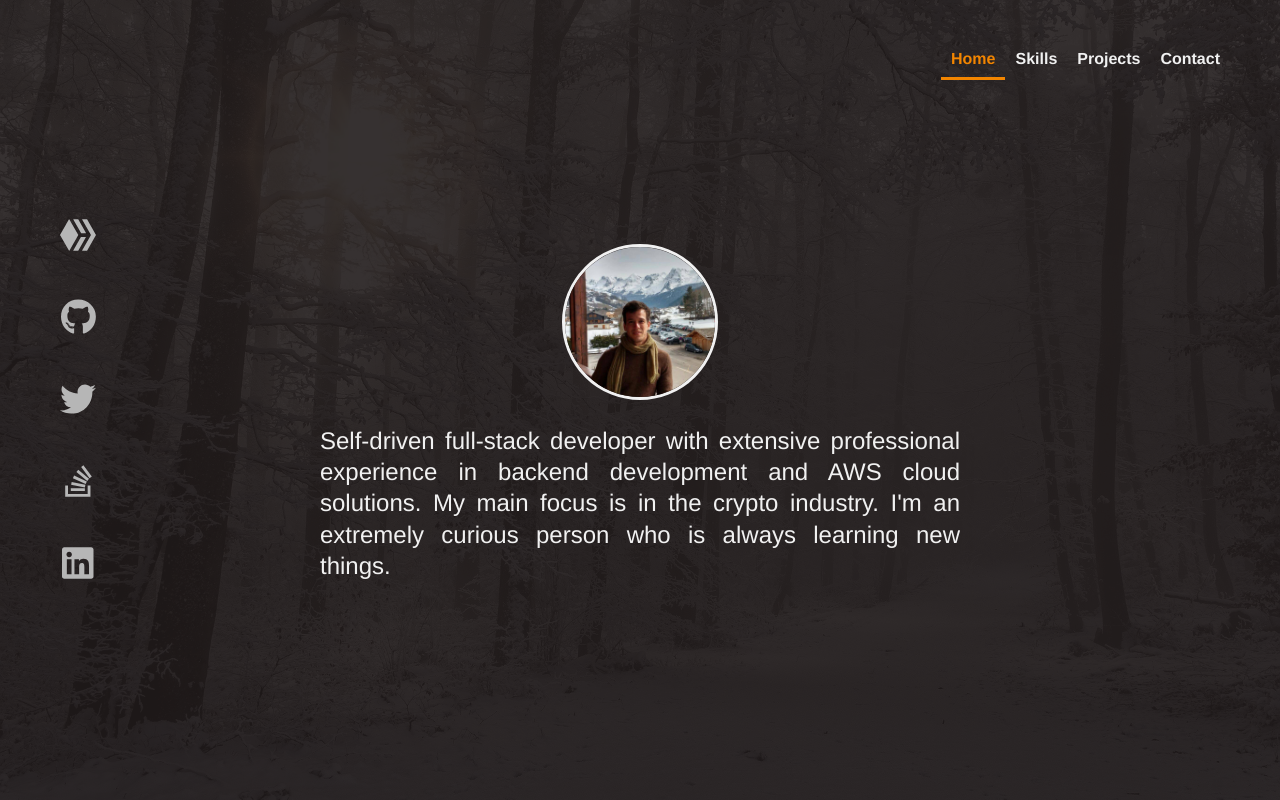
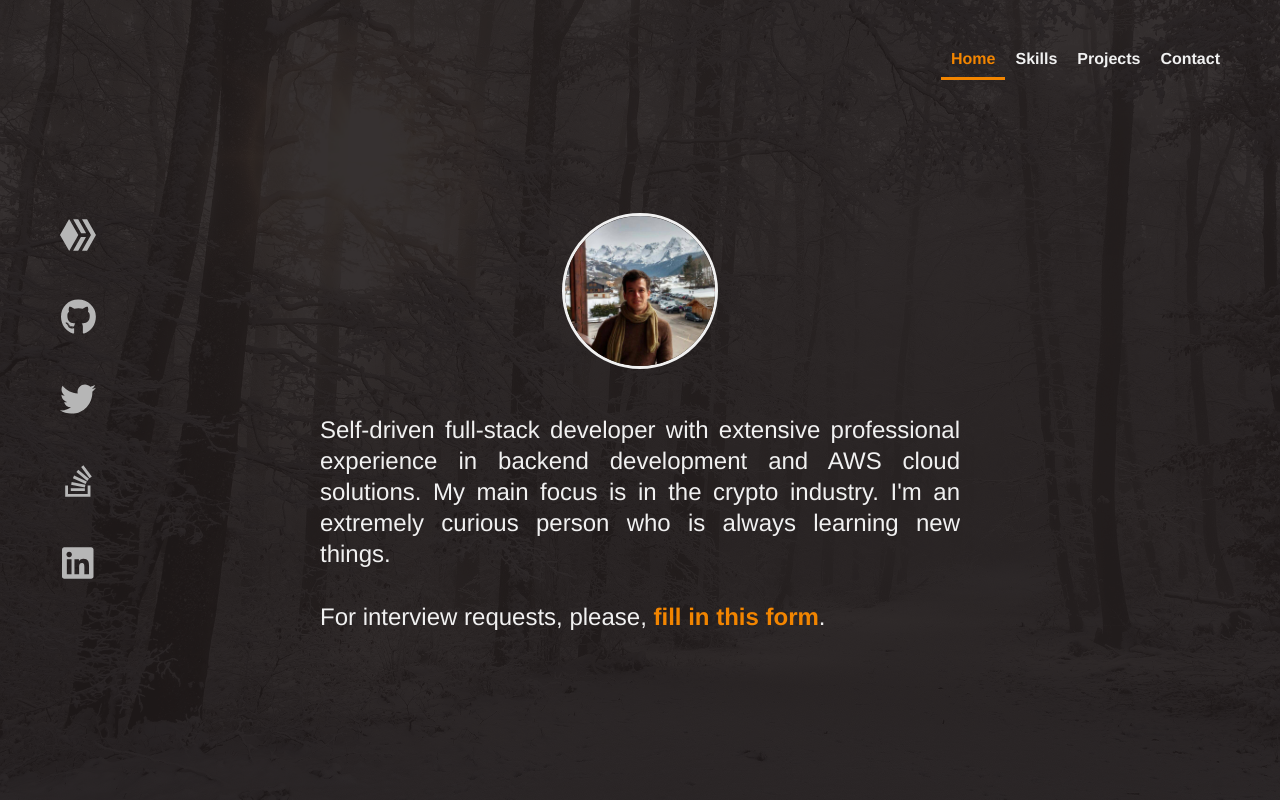
Before and after one commit to AusPrinzip/lightproject.me, a Vue app: page / in a window 1280 px wide. Built offline with nearby package versions, Linux system fonts and the light colour scheme.

Commit message:
Small margin fixes

```diff
--- a/src/components/domains/Skills/Skill.vue
+++ b/src/components/domains/Skills/Skill.vue
@@ -54,7 +54,7 @@
     .heading {
         font-size: 24px;
         font-weight: bold;
-        padding-bottom: 5px;
+        padding-bottom: 12px;
     }
 
     .infos {
--- a/src/components/views/DevProjects/DevProjects.vue
+++ b/src/components/views/DevProjects/DevProjects.vue
@@ -93,6 +93,7 @@ a:active {
     color: var(--tangerine);
     font-weight: bold;
     font-size: 28px;
+    padding-bottom: 12px;
 }
 
 .heading .icon {
--- a/src/components/views/MainContact/MainContact.vue
+++ b/src/components/views/MainContact/MainContact.vue
@@ -13,6 +13,7 @@ a:visited,
 a:active,
 a:link {
     color: #b6b6b6;
+    text-decoration: none;
 }
 
 div {
--- a/src/components/views/WelcomeMain/WelcomeMain.vue
+++ b/src/components/views/WelcomeMain/WelcomeMain.vue
@@ -6,8 +6,13 @@
         <div class="description">
             <span class="rest-info">
                 Self-driven full-stack developer with extensive professional experience in backend development and AWS cloud solutions. My main focus is in the crypto industry. I'm an extremely curious person who is always learning new things.
+                <br><br>
+                For interview requests, please, <a class="recruiters-link" href="https://9qv37zmmbvd.typeform.com/to/jXonDQwJ"><b>fill in this form</b></a>.
             </span>
         </div>
+<!--         <div class="recruiters">
+            For interview requests, please, fill in this <a href="https://9qv37zmmbvd.typeform.com/to/jXonDQwJ">form</a>.
+        </div> -->
     </div>
 </template>
 <script>
@@ -33,7 +38,7 @@ export default {};
 
 
 a:link {
-    color: green;
+    color: var(--tangerine);
     background-color: transparent;
     text-decoration: none;
 }
@@ -67,7 +72,7 @@ a:active {
     border-radius: 51%;
     border: 3px solid #f1f1f1;
     /*border-color: var(--tangerine);*/
-    margin:  25px;
+    margin:  7%;
 }
 
 
@@ -86,7 +91,7 @@ a:active {
 .description .rest-info {
     font-weight: 100;
     line-height: 1.3;
-    /*        word-spacing: 4px;*/
+    /*word-spacing: 4px;*/
 }
 
 @media (max-width: 1024px) {
```
